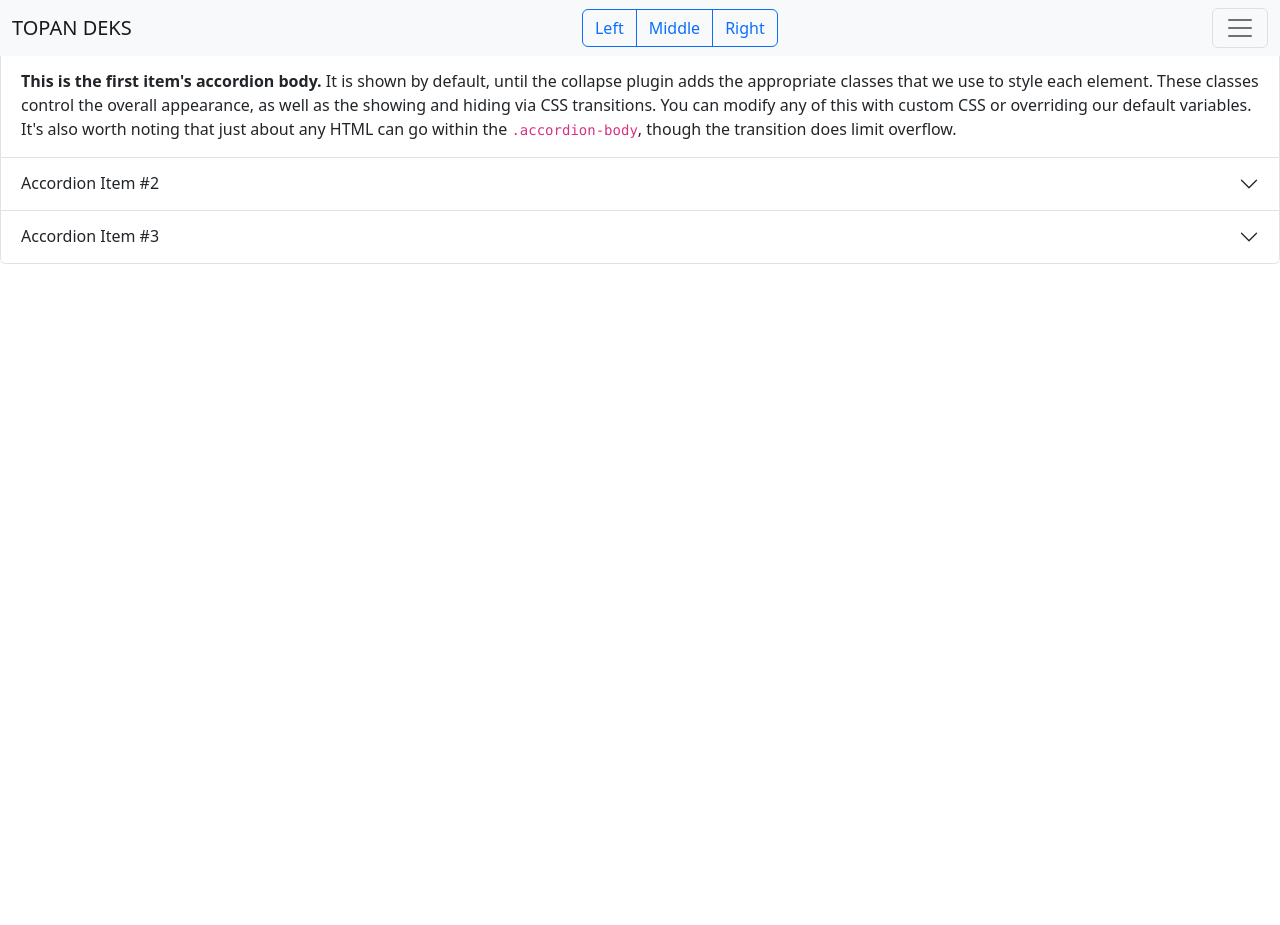
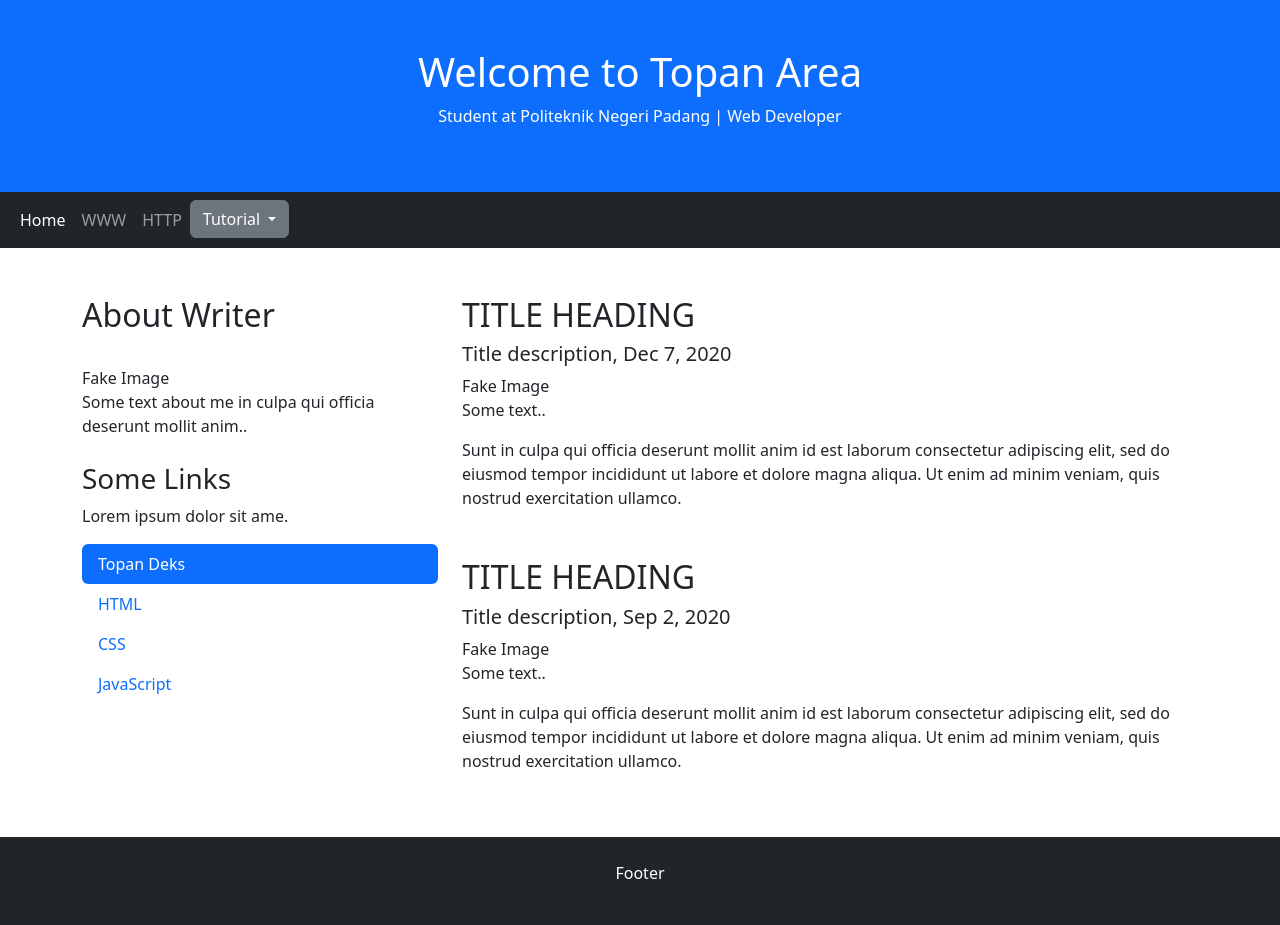
Before and after one commit to topansidiq/topansidiq.github.io, a plain HTML site: page topan-deks/index.html in a window 1280 px wide. Before the commit the page ends 800 px from the top, so only its background shows below. Drawn offline with Linux system fonts and the light colour scheme.

Commit message:
Update index.html

```diff
--- a/topan-deks/index.html
+++ b/topan-deks/index.html
@@ -1,113 +1,87 @@
 <!DOCTYPE html>
 <html lang="en">
 <head>
-    <meta charset="UTF-8">
-    <meta name="viewport" content="width=device-width, initial-scale=1.0">
-    <meta http-equiv="X-UA-Compatible" content="ie=edge">
-    <title>Home | Topan Deks</title>
-    <link rel="stylesheet" href="package/bt/css/bootstrap.min.css" type="text/css" media="all" />
+  <title>Home | Topan Area</title>
+  <meta charset="utf-8">
+  <meta name="viewport" content="width=device-width, initial-scale=1">
+  <link rel="stylesheet" type="text/css" href="package/bt/css/bootstrap.min.css">
 </head>
 <body>
-    <nav class="navbar bg-light fixed-top">
+  <div class="p-5 bg-primary text-white text-center">
+    <h1>Welcome to Topan Area</h1>
+    <p>Student at Politeknik Negeri Padang | Web Developer</p>
+  </div>
+  <nav class="navbar navbar-expand-sm bg-dark navbar-dark">
     <div class="container-fluid">
-        <a class="navbar-brand" href="#">
-          <span class="topan">TOPAN</span>
-          <span class="deks">DEKS</span>
-        </a>
-        <div class="btn-group" role="group" aria-label="Basic outlined example">
-          <button type="button" class="btn btn-outline-primary">Left</button>
-          <button type="button" class="btn btn-outline-primary">Middle</button>
-          <button type="button" class="btn btn-outline-primary">Right</button>
-        </div>
-        <button class="navbar-toggler" type="button" data-bs-toggle="offcanvas" data-bs-target="#offcanvasNavbar" aria-controls="offcanvasNavbar">
-        <span class="navbar-toggler-icon"></span>
-        </button>
-        <div class="offcanvas offcanvas-end" tabindex="-1" id="offcanvasNavbar" aria-labelledby="offcanvasNavbarLabel">
-          <div class="offcanvas-header">
-            <h5 class="offcanvas-title" id="offcanvasNavbarLabel">Navigation</h5>
-            <button type="button" class="btn-close" data-bs-dismiss="offcanvas" aria-label="Close"></button>
-          </div>
-          <div class="offcanvas-body">
-            <ul class="navbar-nav justify-content-end flex-grow-1 pe-3">
+      <ul class="navbar-nav">
         <li class="nav-item">
-                <a class="nav-link active" aria-current="page" href="#">Home</a>
+          <a class="nav-link active" href="#">Home</a>
+        </li>
+        <li class="nav-item">
+          <a class="nav-link" href="#">WWW</a>
+        </li>
+        <li class="nav-item">
+          <a class="nav-link" href="#">HTTP</a>
         </li>
         <li class="nav-item">
           <div class="dropdown">
             <a class="btn btn-secondary dropdown-toggle" href="#" role="button" data-bs-toggle="dropdown" aria-expanded="false">
-                    Tutors
+              Tutorial
             </a>
             <ul class="dropdown-menu">
-                    <li><a class="dropdown-item" href="tutor-web.html">WEB</a></li>
+              <li><a class="dropdown-item" href="#">WEB</a></li>
               <li><a class="dropdown-item" href="#">HTML</a></li>
               <li><a class="dropdown-item" href="#">CSS</a></li>
               <li><a class="dropdown-item" href="#">JavaScript</a></li>
+              <li><a class="dropdown-item" href="#">Mathematics</a></li>
             </ul>
           </div>
         </li>
-              <li class="nav-item dropdown">
-                <a class="nav-link dropdown-toggle" href="#" role="button" data-bs-toggle="dropdown" aria-expanded="false">
-                  Storage
-                </a>
-                <ul class="dropdown-menu">
-                  <li><a class="dropdown-item" href="#">Project</a></li>
-                  <li><a class="dropdown-item" href="#">Galery</a></li>
-                  <li>
-                    <hr class="dropdown-divider">
+      </ul>
+    </div>
+  </nav>
+  <div class="container mt-5">
+    <div class="row">
+      <div class="col-sm-4">
+        <h2>About Writer</h2>
+        <img src="" alt="">
+        <div class="fakeimg">Fake Image</div>
+        <p>Some text about me in culpa qui officia deserunt mollit anim..</p>
+        <h3 class="mt-4">Some Links</h3>
+        <p>Lorem ipsum dolor sit ame.</p>
+        <ul class="nav nav-pills flex-column">
+          <li class="nav-item">
+            <a class="nav-link active" href="#">Topan Deks</a>
           </li>
-                  <li><a class="dropdown-item" href="#">Profile</a></li>
-                </ul>
+          <li class="nav-item">
+            <a class="nav-link" href="#">HTML</a>
+          </li>
+          <li class="nav-item">
+            <a class="nav-link" href="#">CSS</a>
+          </li>
+          <li class="nav-item">
+            <a class="nav-link" href="#">JavaScript</a>
           </li>
         </ul>
-            <form class="d-flex mt-3" role="search">
-              <input class="form-control me-2" type="search" placeholder="Masukkan keyword..." aria-label="Search">
-              <button class="btn btn-outline-success" type="submit">Search</button>
-            </form>
+        <hr class="d-sm-none">
+      </div>
+      <div class="col-sm-8">
+        <h2>TITLE HEADING</h2>
+        <h5>Title description, Dec 7, 2020</h5>
+        <div class="fakeimg">Fake Image</div>
+        <p>Some text..</p>
+        <p>Sunt in culpa qui officia deserunt mollit anim id est laborum consectetur adipiscing elit, sed do eiusmod tempor incididunt ut labore et dolore magna aliqua. Ut enim ad minim veniam, quis nostrud exercitation ullamco.</p>
+        <h2 class="mt-5">TITLE HEADING</h2>
+        <h5>Title description, Sep 2, 2020</h5>
+        <div class="fakeimg">Fake Image</div>
+        <p>Some text..</p>
+        <p>Sunt in culpa qui officia deserunt mollit anim id est laborum consectetur adipiscing elit, sed do eiusmod tempor incididunt ut labore et dolore magna aliqua. Ut enim ad minim veniam, quis nostrud exercitation ullamco.</p>
       </div>
     </div>
   </div>
-    </nav>
-    <div class="accordion" id="accordionPanelsStayOpenExample">
-      <div class="accordion-item">
-        <h2 class="accordion-header" id="panelsStayOpen-headingOne">
-        <button class="accordion-button" type="button" data-bs-toggle="collapse" data-bs-target="#panelsStayOpen-collapseOne" aria-expanded="true" aria-controls="panelsStayOpen-collapseOne">
-        Accordion Item #1
-        </button>
-        </h2>
-        <div id="panelsStayOpen-collapseOne" class="accordion-collapse collapse show" aria-labelledby="panelsStayOpen-headingOne">
-          <div class="accordion-body">
-            <strong>This is the first item's accordion body.</strong> It is shown by default, until the collapse plugin adds the appropriate classes that we use to style each element. These classes control the overall appearance, as well as the showing and hiding via CSS transitions. You can modify any of this with custom CSS or overriding our default variables. It's also worth noting that just about any HTML can go within the <code>.accordion-body</code>, though the transition does limit overflow.
+  <div class="mt-5 p-4 bg-dark text-white text-center">
+    <p>Footer</p>
   </div>
-        </div>
-      </div>
-      <div class="accordion-item">
-        <h2 class="accordion-header" id="panelsStayOpen-headingTwo">
-        <button class="accordion-button collapsed" type="button" data-bs-toggle="collapse" data-bs-target="#panelsStayOpen-collapseTwo" aria-expanded="false" aria-controls="panelsStayOpen-collapseTwo">
-        Accordion Item #2
-        </button>
-        </h2>
-        <div id="panelsStayOpen-collapseTwo" class="accordion-collapse collapse" aria-labelledby="panelsStayOpen-headingTwo">
-          <div class="accordion-body">
-            <strong>This is the second item's accordion body.</strong> It is hidden by default, until the collapse plugin adds the appropriate classes that we use to style each element. These classes control the overall appearance, as well as the showing and hiding via CSS transitions. You can modify any of this with custom CSS or overriding our default variables. It's also worth noting that just about any HTML can go within the <code>.accordion-body</code>, though the transition does limit overflow.
-          </div>
-        </div>
-      </div>
-      <div class="accordion-item">
-        <h2 class="accordion-header" id="panelsStayOpen-headingThree">
-        <button class="accordion-button collapsed" type="button" data-bs-toggle="collapse" data-bs-target="#panelsStayOpen-collapseThree" aria-expanded="false" aria-controls="panelsStayOpen-collapseThree">
-        Accordion Item #3
-        </button>
-        </h2>
-        <div id="panelsStayOpen-collapseThree" class="accordion-collapse collapse" aria-labelledby="panelsStayOpen-headingThree">
-          <div class="accordion-body">
-            <strong>This is the third item's accordion body.</strong> It is hidden by default, until the collapse plugin adds the appropriate classes that we use to style each element. These classes control the overall appearance, as well as the showing and hiding via CSS transitions. You can modify any of this with custom CSS or overriding our default variables. It's also worth noting that just about any HTML can go within the <code>.accordion-body</code>, though the transition does limit overflow.
-          </div>
-        </div>
-      </div>
-    </div>
-
-
-
-    <script src="package/bt/js/bootstrap.bundle.min.js" type="text/javascript" charset="utf-8"></script>
+  <script src="package/bt/js/bootstrap.bundle.min.js"></script>
 </body>
 </html>
```
Lines whose indentation alone changed are shown as unchanged.
